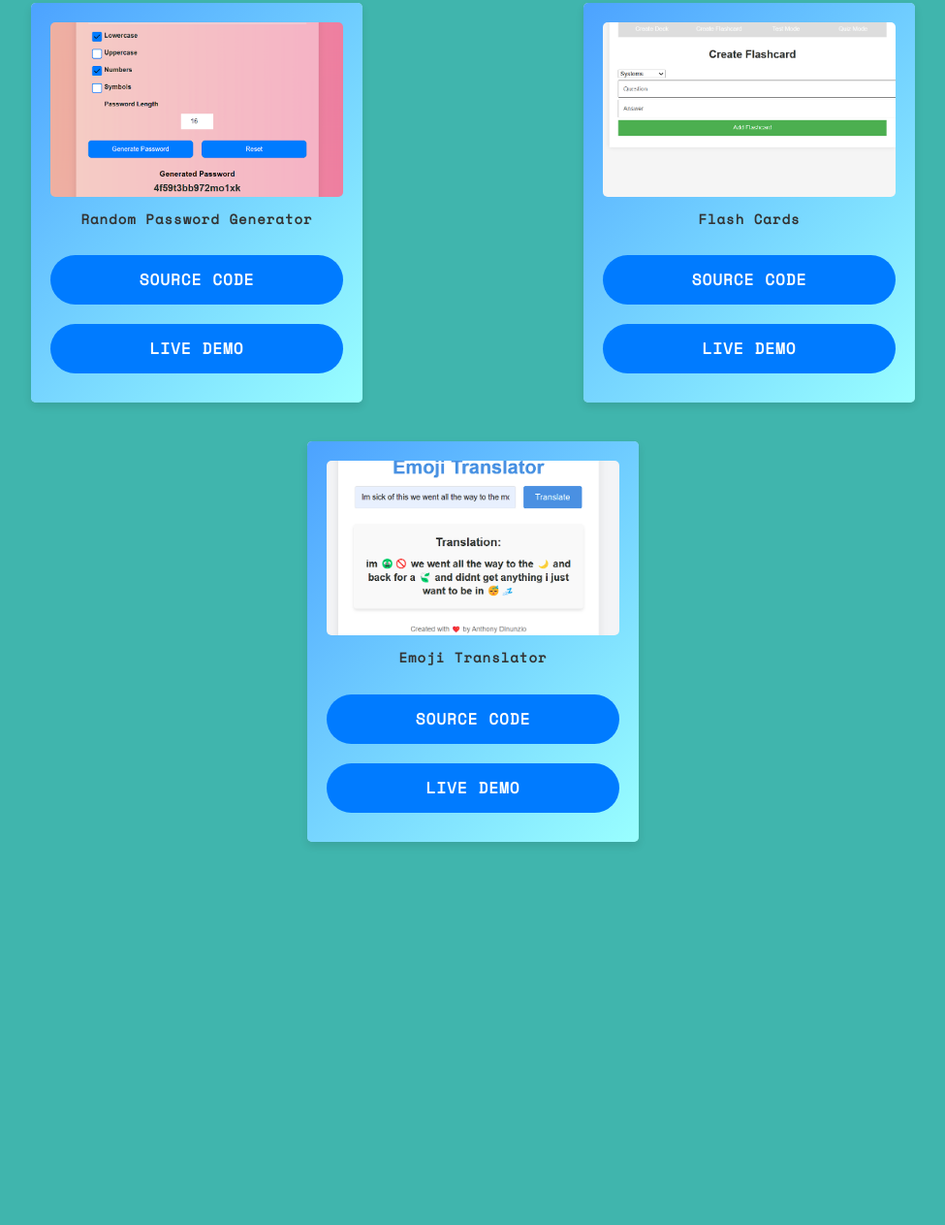
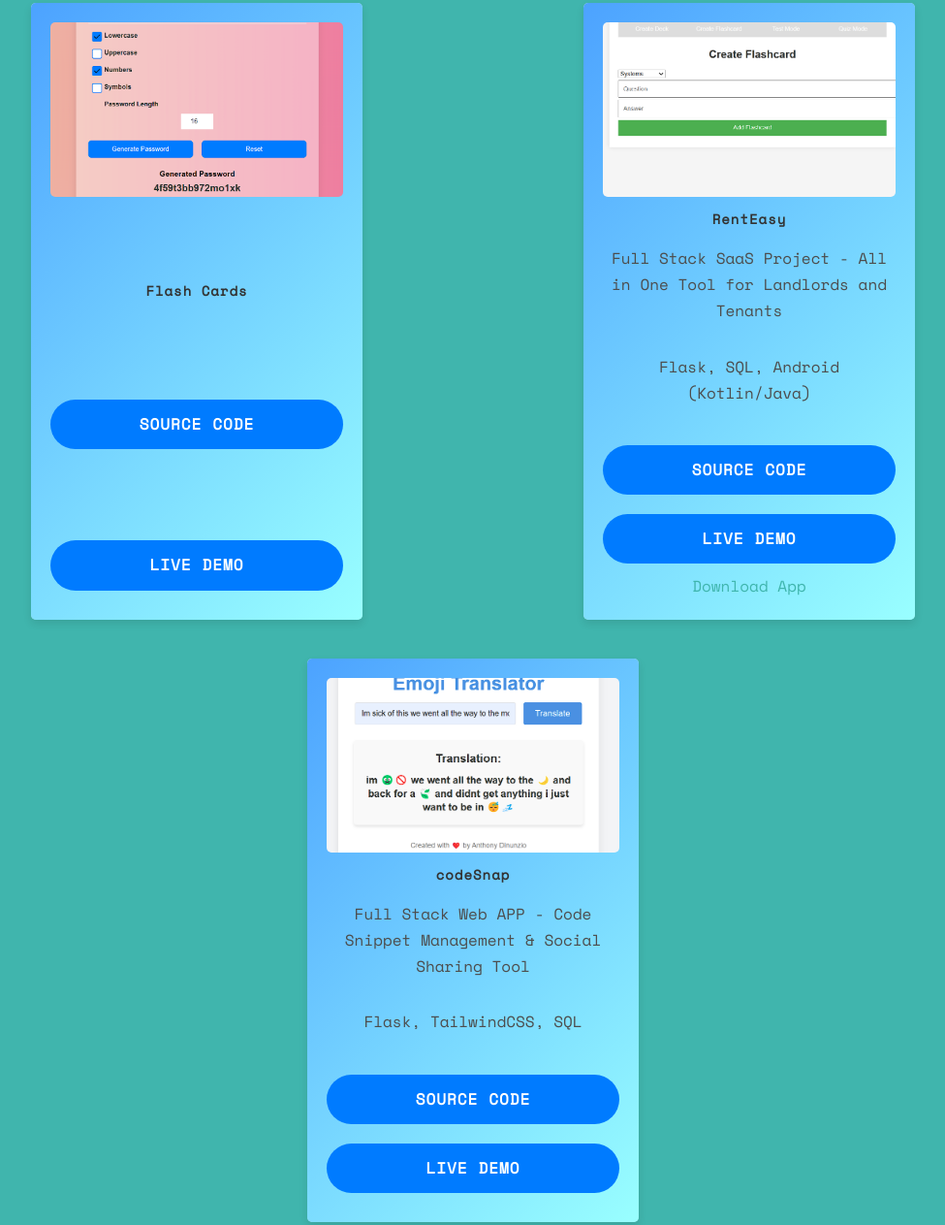
Before and after one commit to AnthonyDinunzioSWE/anthonyDinunzioPortfolio, a plain HTML site: page index.html in a window 1280 px wide. Shown: the part 7800-9063 px from the top of the page at 97% size, without its empty margins (152-1127 px from the left). Drawn offline with nearby package versions, Linux system fonts and the light colour scheme; some packages are replaced by stand-ins of ours; files whose address does not match are found by name.

Commit message:
Update index.html

```diff
--- a/index.html
+++ b/index.html
@@ -400,14 +400,6 @@
 				<div class="project-card">
 
 					<img class="card-img" src="./images/rpg.png" alt="projectImage1">
-					<h3 class="card-title">Random Password Generator</h3>
-					<a href="https://github.com/AnthonyDinunzioSWE/flashCardsJS" class="card-btn">Source Code</a>
-					<a href="https://anthonydinunzioswe.github.io/RandomPasswordGeneratorJS" class="card-btn">Live Demo</a>
-
-				</div>
-				<div class="project-card">
-
-					<img class="card-img" src="./images/fca.png" alt="projectImage2">
 					<h3 class="card-title">Flash Cards</h3>
 					<a href="https://github.com/AnthonyDinunzioSWE/flashCardsJS" class="card-btn">Source Code</a>
 					<a href="https://anthonydinunzioswe.github.io/flashCardsJS" class="card-btn">Live Demo</a>
@@ -415,10 +407,23 @@
 				</div>
 				<div class="project-card">
 
+					<img class="card-img" src="./images/fca.png" alt="projectImage2">
+					<h3 class="card-title">RentEasy</h3>
+					<p>Full Stack SaaS Project - All in One Tool for Landlords and Tenants</p>
+					<p>Flask, SQL, Android (Kotlin/Java)</p>
+					<a href="https://github.com/AnthonyDinunzioSWE/RentEasy" class="card-btn">Source Code</a>
+					<a href="https://renteasy-fupc.onrender.com/" class="card-btn">Live Demo</a>
+					<a href="https://renteasy-fupc.onrender.com/download-app">Download App</a>
+
+				</div>
+				<div class="project-card">
+
 					<img class="card-img" src="./images/eta.png" alt="projectImage3">
-					<h3 class="card-title">Emoji Translator</h3>
-					<a href="https://github.com/AnthonyDinunzioSWE/emojiTranslatorJS" class="card-btn">Source Code</a>
-					<a href="https://anthonydinunzioswe.github.io/emojiTranslatorJS" class="card-btn">Live Demo</a>
+					<h3 class="card-title">codeSnap</h3>
+					<p>Full Stack Web APP - Code Snippet Management & Social Sharing Tool</p>
+					<p>Flask, TailwindCSS, SQL</p>
+					<a href="https://github.com/AnthonyDinunzioSWE/codeSnap" class="card-btn">Source Code</a>
+					<a href="https://vexara.pythonanywhere.com" class="card-btn">Live Demo</a>
 
 				</div>
 			</div>
```
